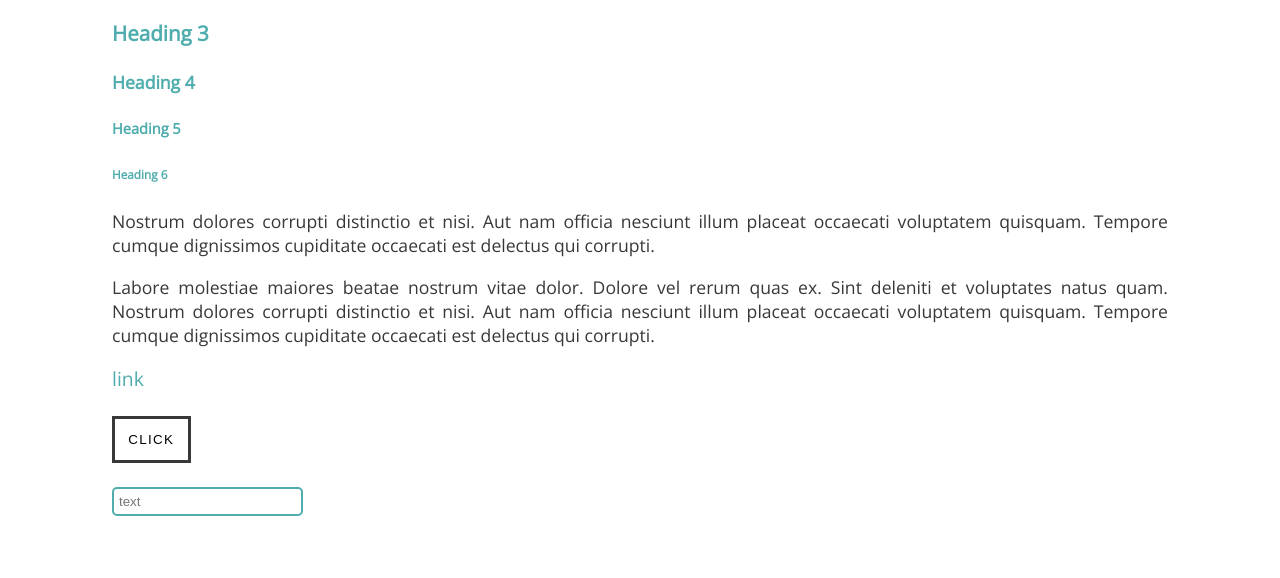
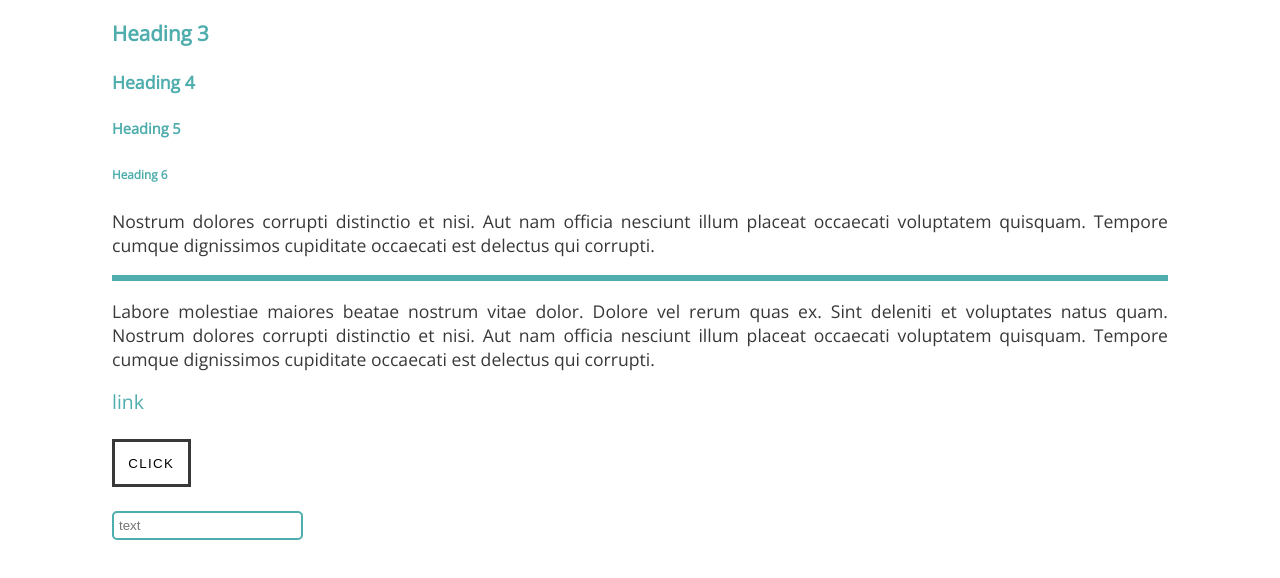
Before and after one commit to e-jd-m/basic-css, a plain HTML site: page index.html in a window 1280 px wide. Shown: the part 152-730 px from the top of the page. Drawn offline with nearby package versions, Linux system fonts and the light colour scheme.

Commit message:
added hr

```diff
--- a/index.html
+++ b/index.html
@@ -18,6 +18,7 @@
   <p>
     Nostrum dolores corrupti distinctio et nisi. Aut nam officia nesciunt illum placeat occaecati voluptatem quisquam.
     Tempore cumque dignissimos cupiditate occaecati est delectus qui corrupti.</p>
+  <hr>
   <p>Labore molestiae maiores beatae nostrum vitae dolor. Dolore vel rerum quas ex. Sint deleniti et voluptates natus
     quam.
     Nostrum dolores corrupti distinctio et nisi. Aut nam officia nesciunt illum placeat occaecati voluptatem quisquam.
--- a/style.css
+++ b/style.css
@@ -47,6 +47,11 @@ input[type='text']:focus{
   border:3px solid var(--prim-color);
 }
 
+hr {
+    outline: 0;
+    border: solid var(--prim-color);
+}
+
 p{
   color: var(--sec-color) ;
   text-align: justify;
```
Also changed, not shown: style.min.css.
